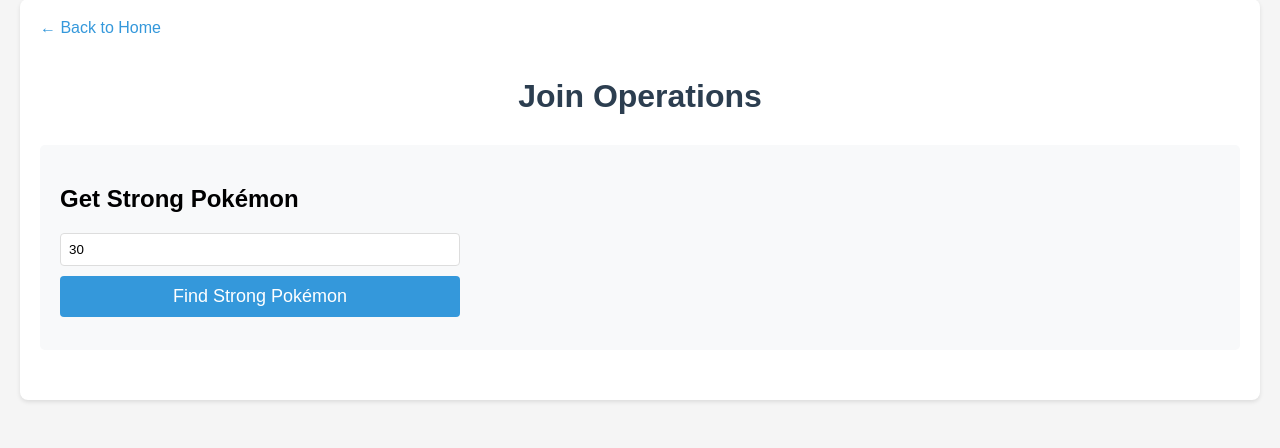
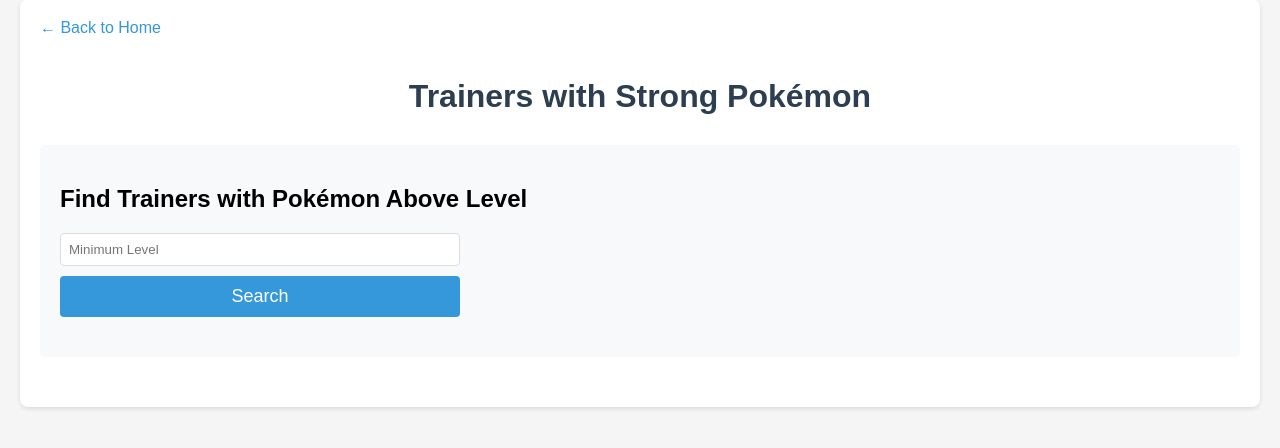
Before and after one commit to rarissimaavis/PokeMongo, a Flask app: page /join in a window 1280 px wide. Shown: the part 21-469 px from the top of the page. Run offline with Flask 3, Linux system fonts and the light colour scheme.

Commit message:
update trainers with strong pokemon page

```diff
--- a/app.py
+++ b/app.py
@@ -357,8 +357,7 @@ def get_trainers_with_strong_pokemon(min_level):
                 "_id": 0,
                 "trainer": {
                     "trainerID": "$_id",
-                    "name": "$trainer_info.trainername",
-                    "total_strong_pokemon": "$pokemon_count"
+                    "name": "$trainer_info.trainername"
                 },
                 "pokemon": "$pokemon_list"
             }},
--- a/static/join.js
+++ b/static/join.js
@@ -1,4 +1,4 @@
-const API_BASE = 'http://localhost:5000';
+const API_BASE = 'http://localhost:5000/api';
 
 // Helper function for API calls
 async function callApi(endpoint, method = 'GET', data = null) {
@@ -10,22 +10,140 @@ async function callApi(endpoint, method = 'GET', data = null) {
 
     try {
         const response = await fetch(`${API_BASE}${endpoint}`, options);
-        const result = await response.json();
-        return { success: response.ok, data: result };
+        if (!response.ok) {
+            const errorData = await response.json();
+            throw new Error(errorData.error || 'Request failed');
+        }
+        return await response.json();
     } catch (error) {
-        return { success: false, error: error.message };
+        console.error('API call failed:', error);
+        throw error;
     }
 }
 
-// Display result in any pre element
-function displayResult(elementId, result) {
-    const element = document.getElementById(elementId);
-    element.innerHTML = JSON.stringify(result, null, 2);
+// Display trainers as cards
+async function displayTrainersAsCards(trainers) {
+    const list = document.getElementById('trainersList');
+    list.innerHTML = '';
+
+    if (!Array.isArray(trainers) || trainers.length === 0) {
+        list.innerHTML = '<div class="empty-message">No trainers found with Pokémon above the specified level.</div>';
+        return;
+    }
+
+    trainers.forEach(trainer => {
+        const card = document.createElement('div');
+        card.className = 'trainer-card';
+
+        card.innerHTML = `
+            <div class="trainer-id">ID: ${trainer.trainer.trainerID}</div>
+            <div class="trainer-name">${trainer.trainer.name}</div>
+            <div class="trainer-actions-left">
+                <button class="view-btn" onclick="openViewPokemonModal(${trainer.trainer.trainerID}, '${trainer.trainer.name}', ${document.getElementById('minLevel').value})">View Pokémon</button>
+            </div>
+        `;
+
+        list.appendChild(card);
+    });
 }
 
-// Get Strong Pokémon (above certain level)
+// Get Strong Pokémon Trainers
 async function getStrongPokemon() {
-    const minLevel = document.getElementById('minLevel').value;
-    const { success, data } = await callApi(`/api/trainers/with-pokemon-above/${minLevel}`);
-    displayResult('strongPokemonResult', success ? data : 'Error fetching strong Pokémon');
+    try {
+        const minLevel = document.getElementById('minLevel').value;
+        if (!minLevel || isNaN(minLevel)) {
+            alert('Please enter a valid minimum level');
+            return;
+        }
+
+        const { results } = await callApi(`/trainers/with-pokemon-above/${minLevel}`);
+        await displayTrainersAsCards(results);
+    } catch (error) {
+        alert(`Error fetching strong Pokémon trainers: ${error.message}`);
+    }
 }
+
+// Modal functions for viewing Pokémon
+function openViewPokemonModal(trainerId, trainerName, minLevel) {
+    document.getElementById('pokemonModalTrainerName').textContent = trainerName;
+    document.getElementById('viewPokemonModal').style.display = 'block';
+    fetchTrainerPokemon(trainerId, minLevel);
+}
+
+function closeViewPokemonModal() {
+    document.getElementById('viewPokemonModal').style.display = 'none';
+}
+
+async function fetchTrainerPokemon(trainerId, minLevel) {
+    try {
+        const trainerResponse = await callApi(`/trainers/${trainerId}/pokemon`);
+        const allPokemon = trainerResponse.pokemon;
+
+        const strongPokemon = allPokemon.filter(poke => poke.pokelevel > minLevel);
+
+        displayPokemonList(strongPokemon);
+    } catch (error) {
+        console.error('Error fetching Pokémon:', error);
+        document.getElementById('pokemonList').innerHTML = '<div class="empty-message">Error loading Pokémon</div>';
+    }
+}
+
+function displayPokemonList(pokemon) {
+    const container = document.getElementById('pokemonList');
+    container.innerHTML = '';
+
+    if (!Array.isArray(pokemon) || pokemon.length === 0) {
+        container.innerHTML = '<div class="empty-message">No Pokémon above the specified level</div>';
+        return;
+    }
+
+    pokemon.forEach(poke => {
+        const card = document.createElement('div');
+        card.className = 'pokemon-card';
+
+        const typeBadges = [];
+        if (poke.type1) typeBadges.push(`<span class="type-badge type-${poke.type1.toLowerCase()}">${poke.type1}</span>`);
+        if (poke.type2) typeBadges.push(`<span class="type-badge type-${poke.type2.toLowerCase()}">${poke.type2}</span>`);
+
+        card.innerHTML = `
+            <div class="pokemon-header">
+                <h3>${poke.pokename || 'Unknown'}</h3>
+                <span class="pokemon-level">Lv. ${poke.pokelevel || '?'}</span>
+            </div>
+            <div class="pokemon-types">
+                ${typeBadges.join('')}
+            </div>
+            <div class="pokemon-stats">
+                <div class="stat-row">
+                    <span class="stat-name">HP:</span>
+                    <span class="stat-value">${poke.hp || '?'}</span>
+                </div>
+                <div class="stat-row">
+                    <span class="stat-name">Attack:</span>
+                    <span class="stat-value">${poke.attack || '?'}</span>
+                </div>
+                <div class="stat-row">
+                    <span class="stat-name">Defense:</span>
+                    <span class="stat-value">${poke.defense || '?'}</span>
+                </div>
+                <div class="stat-row">
+                    <span class="stat-name">Speed:</span>
+                    <span class="stat-value">${poke.speed || '?'}</span>
+                </div>
+            </div>
+        `;
+
+        container.appendChild(card);
+    });
+}
+
+// Close modal when clicking outside
+window.onclick = function(event) {
+    const viewModal = document.getElementById('viewPokemonModal');
+    if (event.target == viewModal) closeViewPokemonModal();
+}
+
+// No default data loading
+document.addEventListener('DOMContentLoaded', () => {
+    document.getElementById('trainersList').innerHTML = '';
+});
--- a/static/style.css
+++ b/static/style.css
@@ -551,3 +551,17 @@ button:hover {
     left: 15px;
     bottom: 15px;
 }
+
+.trainer-actions-left {
+    position: absolute;
+    left: 15px;
+    bottom: 15px;
+}
+
+.trainer-actions {
+    position: absolute;
+    right: 15px;
+    bottom: 15px;
+    display: flex;
+    gap: 8px;
+}
--- a/templates/index.html
+++ b/templates/index.html
@@ -12,7 +12,7 @@
         <div class="menu">
             <a href="/pokemon" class="menu-button">Pokémon Management</a>
             <a href="/trainers" class="menu-button">Trainers Management</a>
-            <a href="/join" class="menu-button">Join Operations</a>
+            <a href="/join" class="menu-button">Trainers with Strong Pokémon</a>
         </div>
     </div>
 </body>
--- a/templates/join.html
+++ b/templates/join.html
@@ -3,7 +3,7 @@
 <head>
     <meta charset="UTF-8">
     <meta name="viewport" content="width=device-width, initial-scale=1.0">
-    <title>Join Operations</title>
+    <title>Trainers with Strong Pokémon</title>
     <link rel="stylesheet" href="/static/style.css">
 </head>
 <body>
@@ -12,15 +12,23 @@
             <a href="/" class="nav-link">← Back to Home</a>
         </nav>
 
-        <h1>Join Operations</h1>
+        <h1>Trainers with Strong Pokémon</h1>
 
         <div class="section">
-            <h2>Get Strong Pokémon</h2>
+            <h2>Find Trainers with Pokémon Above Level</h2>
             <form id="strongPokemonForm" class="form">
-                <input type="number" id="minLevel" placeholder="Minimum Level" value="30" required>
-                <button type="button" onclick="getStrongPokemon()">Find Strong Pokémon</button>
+                <input type="number" id="minLevel" placeholder="Minimum Level" required>
+                <button type="button" onclick="getStrongPokemon()">Search</button>
             </form>
-            <pre id="strongPokemonResult"></pre>
+            <div id="trainersList" class="trainers-container"></div>
+        </div>
+    </div>
+
+    <div id="viewPokemonModal" class="modal">
+        <div class="modal-content">
+            <span class="close" onclick="closeViewPokemonModal()">&times;</span>
+            <h2>Strong Pokémon for <span id="pokemonModalTrainerName"></span></h2>
+            <div id="pokemonList" class="pokemon-container"></div>
         </div>
     </div>
 
```
